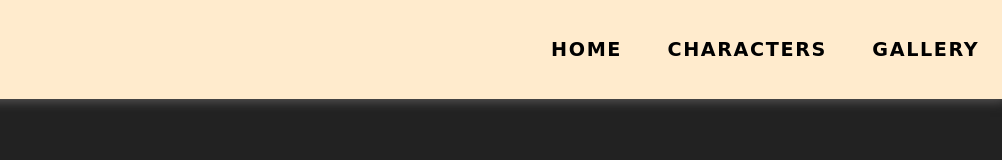
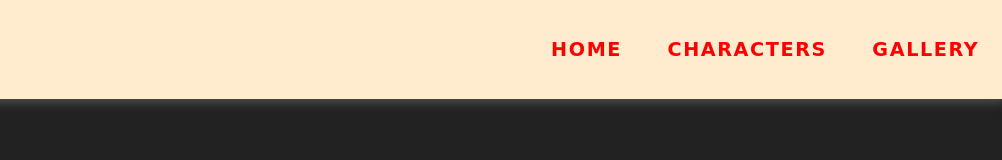
Before and after one commit to sahilkruz07/tatakae, a plain HTML site: page index.html in a window 1280 px wide. Shown: the full height of the page, 278-1280 px from the left. Drawn offline with Linux system fonts and the light colour scheme; a web font is replaced by a local one.

Commit message:
Update main.css

```diff
--- a/main.css
+++ b/main.css
@@ -30,7 +30,7 @@ body{
 
 .nav_menu{
     width:37vw;
-
+    color:red;
     display: flex;
     justify-content: space-around;
     align-items: center;
@@ -48,13 +48,17 @@ body{
 .nav_item::after{
     content: "";
     position:absolute;
-    background-color: #514012;
+    background-color: #000000;
     height: 3px;
     width: 0;
     left:0;
     bottom: -10px;
     transition: all 0.3s ease;
 
+}
+
+.nav_item:hover{
+    color:#000000;
 }
 
 .nav_item:hover::after{
```
